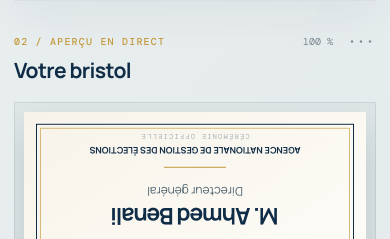
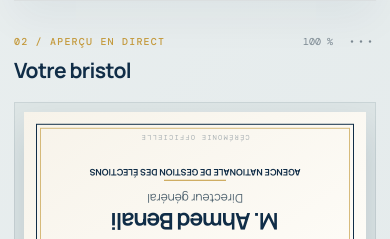
Before and after one commit to annadif/Bristol-ANGE, a website built with Vite: page index.html in a window 390 px wide. Shown: the part 1440-1679 px from the top of the page. Built offline with nearby package versions, Linux system fonts and the light colour scheme.

Commit message:
Stabilize custom text layout

```diff
--- a/src/style.css
+++ b/src/style.css
@@ -65,6 +65,7 @@
   .a4-sheet:not(.format-three) .card-content { gap: 6px; }
   .a4-sheet:not(.format-three) .card-content img { width: 52px; height: 52px; max-width: 18vw; max-height: 18vw; }
   .a4-sheet:not(.format-three) .card-copy h3 { font-size: clamp(16px, 6vw, 23px); }
+  .a4-sheet:not(.format-three) .card-copy { max-height: 100px; }
   .a4-sheet:not(.format-three) .preview-title { font-size: 12px; }
   .a4-sheet:not(.format-three) .preview-institution { font-size: 9px; }
   .format-three .card-content { gap: 5px; }
@@ -101,3 +102,24 @@
     border-right-color: var(--border);
   }
 }
+
+/* Keep custom text inside the fixed printable panels. */
+.card-content { min-width: 0; overflow: hidden; }
+.card-copy { width: min(90%, 430px); min-width: 0; overflow: hidden; }
+.card-eyebrow, .preview-name, .preview-title, .preview-institution, .card-foot { overflow-wrap: anywhere; word-break: break-word; }
+.card-eyebrow, .preview-name, .preview-title, .preview-institution { display: -webkit-box; overflow: hidden; -webkit-box-orient: vertical; }
+.card-eyebrow { -webkit-line-clamp: 2; }
+.preview-name { -webkit-line-clamp: 2; }
+.preview-title { -webkit-line-clamp: 2; }
+.preview-institution { -webkit-line-clamp: 3; }
+.card-foot { padding: 0 24px; line-height: 1.25; -webkit-line-clamp: 2; }
+.format-three .card-copy { width: min(78%, 390px); }
+.a4-sheet:not(.format-three) .card-copy { max-height: calc(100% - 8px); }
+.a4-sheet:not(.format-three) .preview-institution { -webkit-line-clamp: 2; max-height: 2.5em; }
+@media (max-width: 500px) {
+  .a4-sheet:not(.format-three) .card-copy { max-height: 100px; }
+  .a4-sheet:not(.format-three) .preview-institution { max-height: 2.5em; }
+  .a4-sheet:not(.format-three) .card-copy { display: grid; grid-template-rows: minmax(0, 18px) minmax(0, 2.2em) minmax(0, 2.2em) 1px minmax(0, 2.5em); gap: 2px; align-content: center; }
+  .a4-sheet:not(.format-three) .card-copy h3 { margin: 0; }
+  .a4-sheet:not(.format-three) .gold-rule { margin: 0 auto; }
+}
```
